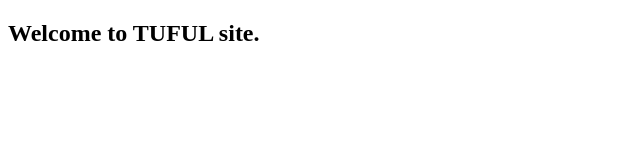
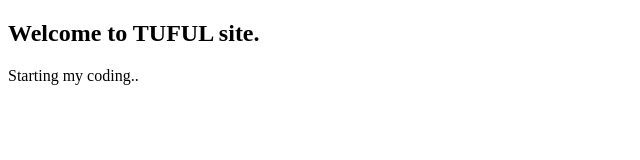
Before and after one commit to mahtuful/My-First-Project, a plain HTML site: page index.html in a window 1280 px wide. Shown: the whole page, without its empty margins (0-640 px from the left). Drawn offline with Linux system fonts and the light colour scheme.

Commit message:
p tad added

```diff
--- a/index.html
+++ b/index.html
@@ -8,5 +8,6 @@
 </head>
 <body>
     <h2>Welcome to TUFUL site.</h2>
+    <p>Starting my coding..</p>
 </body>
 </html>
```
